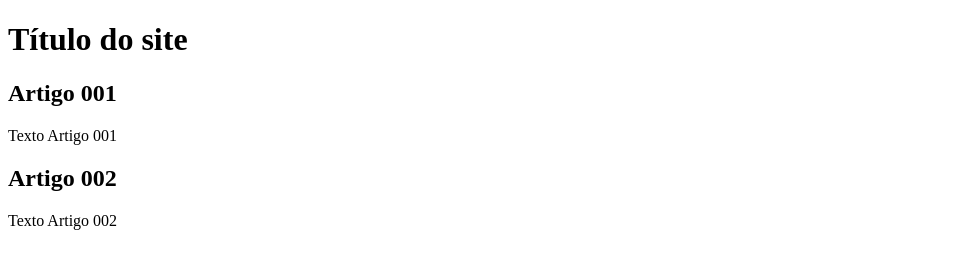
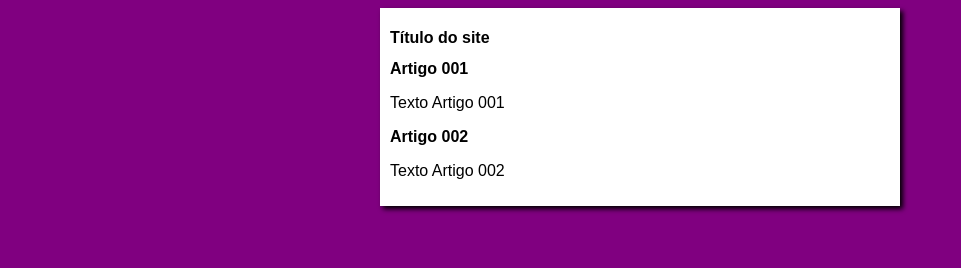
Before and after one commit to Deangeles-Augusto/Aprendendo-Branch, a plain HTML site: page index.html in a window 1280 px wide. Shown: the whole page, without its empty margins (0-961 px from the left). Drawn offline with Linux system fonts and the light colour scheme.

Commit message:
Iniciando o design

```diff
--- /dev/null
+++ b/estilos/style.css
@@ -0,0 +1,17 @@
+*{
+
+    font-family: Arial, Helvetica, sans-serif;
+    font-size: 16px;
+}
+
+body{
+    background-color: purple;
+}
+
+main{
+    background-color: white;
+    width: 500px;
+    margin: auto;
+    padding: 10px;
+    box-shadow: 3px 3px 5px black;
+}
--- a/index.html
+++ b/index.html
@@ -5,6 +5,7 @@
     <meta http-equiv="X-UA-Compatible" content="IE=edge">
     <meta name="viewport" content="width=device-width, initial-scale=1.0">
     <title>Título do site</title>
+    <link rel="stylesheet" href="estilos/style.css">
 </head>
 <body>
 
```
